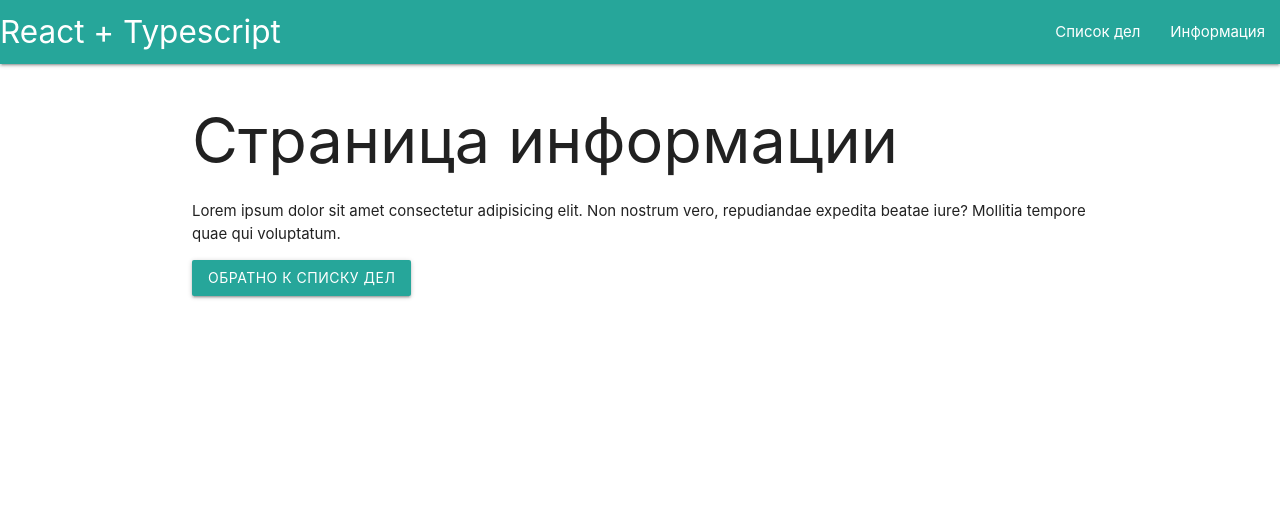
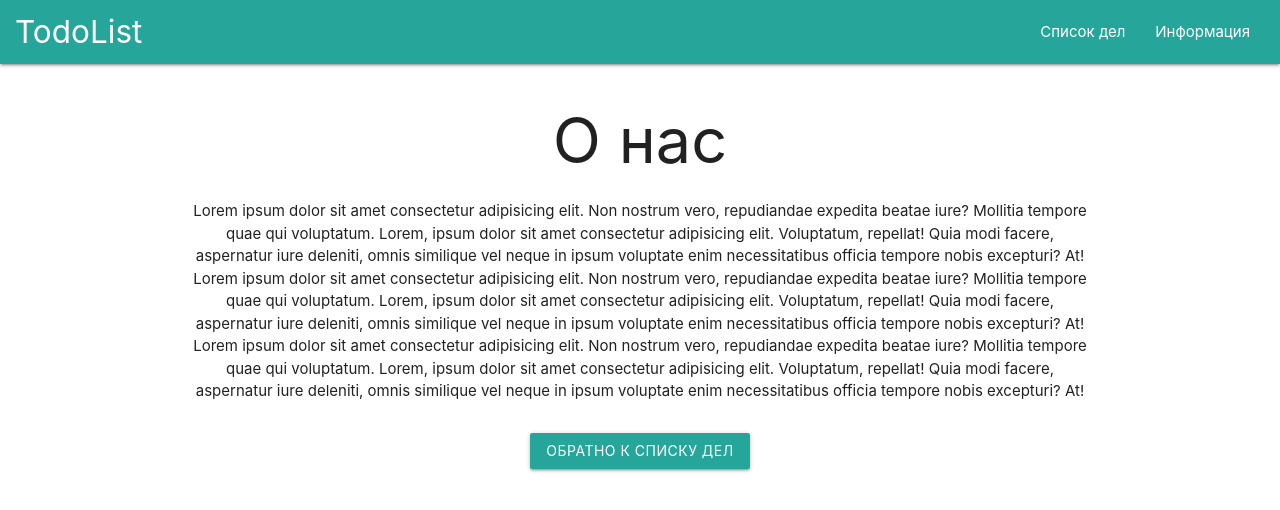
Before and after one commit to jrluka13/TodoList-react-typescript, a React (Create React App) app: page /about in a window 1280 px wide. Shown: the top 510 px of the page. Built offline with nearby package versions, Linux system fonts and the light colour scheme.

Commit message:
add edit function

```diff
--- a/src/components/Navbar.tsx
+++ b/src/components/Navbar.tsx
@@ -3,9 +3,9 @@ import { NavLink } from 'react-router-dom'
 
 export const Navbar: React.FunctionComponent = () => (
   <nav>
-    <div className="nav-wrapper purple teal lighten-1">
+    <div className="nav-wrapper purple teal lighten-1 px1">
       <a href="/" className="brand-logo">
-        React + Typescript
+        TodoList
       </a>
       <ul className="right hide-on-med-and-down">
         <li>
--- a/src/components/TodoList.tsx
+++ b/src/components/TodoList.tsx
@@ -1,36 +1,43 @@
-import React from 'react'
-import { ITodo } from '../interfaces'
+import React from "react";
+import { ITodo } from "../interfaces";
 
 type TodoListProps = {
-  todos: ITodo[]
-  onToggle(id: number): void
-  onRemove: (id: number) => void
-}
+  todos: ITodo[];
+  onToggle(id: number): void;
+  onRemove: (id: number) => void;
+  onEdit: (id: number) => void;
+};
 
 export const TodoList: React.FC<TodoListProps> = ({
   todos,
   onRemove,
-  onToggle
+  onToggle,
+  onEdit,
 }) => {
   if (todos.length === 0) {
-    return <p className="center">Пока дел нет!</p>
+    return <p className="center">Пока дел нет!</p>;
   }
 
   const removeHandler = (event: React.MouseEvent, id: number) => {
-    event.preventDefault()
-    onRemove(id)
-  }
+    event.preventDefault();
+    onRemove(id);
+  };
+
+  const editHandler = (event: React.MouseEvent, id: number) => {
+    event.preventDefault();
+    onEdit(id);
+  };
 
   return (
     <ul>
-      {todos.map(todo => {
-        const classes = ['todo']
+      {todos.map((todo) => {
+        const classes = ["todo"];
         if (todo.completed) {
-          classes.push('completed')
+          classes.push("completed");
         }
 
         return (
-          <li className={classes.join(' ')} key={todo.id}>
+          <li className={classes.join(" ")} key={todo.id}>
             <label>
               <input
                 type="checkbox"
@@ -38,16 +45,24 @@ export const TodoList: React.FC<TodoListProps> = ({
                 onChange={onToggle.bind(null, todo.id)}
               />
               <span>{todo.title}</span>
-              <i
-                className="material-icons red-text"
-                onClick={event => removeHandler(event, todo.id)}
-              >
-                delete
-              </i>
+              <div>
+                <i
+                  className="material-icons yellow-text"
+                  onClick={(event) => editHandler(event,todo.id)}
+                >
+                  edit
+                </i>
+                <i
+                  className="material-icons red-text"
+                  onClick={(event) => removeHandler(event, todo.id)}
+                >
+                  delete
+                </i>
+              </div>
             </label>
           </li>
-        )
+        );
       })}
     </ul>
-  )
-}
+  );
+};
--- a/src/index.css
+++ b/src/index.css
@@ -40,5 +40,6 @@ code {
 }
 
 .todo i {
+  margin-right: 1rem;
   z-index: 2;
 }
--- a/src/pages/AboutPage.tsx
+++ b/src/pages/AboutPage.tsx
@@ -1,19 +1,37 @@
-import React from 'react'
-import { useHistory } from 'react-router-dom'
+import React from "react";
+import { useHistory } from "react-router-dom";
 
 export const AboutPage: React.FC = () => {
-  const history = useHistory()
+  const history = useHistory();
   return (
     <>
-      <h1>Страница информации</h1>
-      <p>
+      <h1 style={{textAlign:'center'}}>О нас</h1>
+      <p style={{textAlign:'center'}}>
         Lorem ipsum dolor sit amet consectetur adipisicing elit. Non nostrum
         vero, repudiandae expedita beatae iure? Mollitia tempore quae qui
-        voluptatum.
+        voluptatum. Lorem, ipsum dolor sit amet consectetur adipisicing elit.
+        Voluptatum, repellat! Quia modi facere, aspernatur iure deleniti, omnis
+        similique vel neque in ipsum voluptate enim necessitatibus officia
+        tempore nobis excepturi? At! Lorem ipsum dolor sit amet consectetur
+        adipisicing elit. Non nostrum vero, repudiandae expedita beatae iure?
+        Mollitia tempore quae qui voluptatum. Lorem, ipsum dolor sit amet
+        consectetur adipisicing elit. Voluptatum, repellat! Quia modi facere,
+        aspernatur iure deleniti, omnis similique vel neque in ipsum voluptate
+        enim necessitatibus officia tempore nobis excepturi? At! Lorem ipsum
+        dolor sit amet consectetur adipisicing elit. Non nostrum vero,
+        repudiandae expedita beatae iure? Mollitia tempore quae qui voluptatum.
+        Lorem, ipsum dolor sit amet consectetur adipisicing elit. Voluptatum,
+        repellat! Quia modi facere, aspernatur iure deleniti, omnis similique
+        vel neque in ipsum voluptate enim necessitatibus officia tempore nobis
+        excepturi? At!
       </p>
-      <button className="btn" onClick={() => history.push('/')}>
-        Обратно к списку дел
-      </button>
+      <div
+        style={{ display: "flex", justifyContent: "center", marginTop: "2rem" }}
+      >
+        <button className="btn" onClick={() => history.push("/")}>
+          Обратно к списку дел
+        </button>
+      </div>
     </>
-  )
-}
+  );
+};
--- a/src/pages/TodosPage.tsx
+++ b/src/pages/TodosPage.tsx
@@ -1,49 +1,66 @@
-import React, { useState, useEffect } from 'react'
-import { TodoForm } from '../components/TodoForm'
-import { TodoList } from '../components/TodoList'
-import { ITodo } from '../interfaces'
+import React, { useState, useEffect } from "react";
+import { TodoForm } from "../components/TodoForm";
+import { TodoList } from "../components/TodoList";
+import { ITodo } from "../interfaces";
 
-declare var confirm: (question: string) => boolean
+declare var confirm: (question: string) => boolean;
+declare var prompt: (text: string) => string;
 
 export const TodosPage: React.FC = () => {
-  const [todos, setTodos] = useState<ITodo[]>([])
+  const [todos, setTodos] = useState<ITodo[]>([]);
 
   useEffect(() => {
-    const saved = JSON.parse(localStorage.getItem('todos') || '[]') as ITodo[]
-    setTodos(saved)
-  }, [])
+    const saved = JSON.parse(localStorage.getItem("todos") || "[]") as ITodo[];
+    setTodos(saved);
+  }, []);
 
   useEffect(() => {
-    localStorage.setItem('todos', JSON.stringify(todos))
-  }, [todos])
+    localStorage.setItem("todos", JSON.stringify(todos));
+  }, [todos]);
 
   const addHandler = (title: string) => {
     const newTodo: ITodo = {
       title: title,
       id: Date.now(),
-      completed: false
-    }
+      completed: false,
+    };
     // setTodos([newTodo, ...todos])
-    setTodos(prev => [newTodo, ...prev])
-  }
+    setTodos((prev) => [newTodo, ...prev]);
+  };
 
   const toggleHandler = (id: number) => {
-    setTodos(prev =>
-      prev.map(todo => {
+    setTodos((prev) =>
+      prev.map((todo) => {
         if (todo.id === id) {
-          todo.completed = !todo.completed
+          todo.completed = !todo.completed;
         }
-        return todo
+        return todo;
       })
-    )
-  }
+    );
+  };
 
   const removeHandler = (id: number) => {
-    const shoudRemove = confirm('Вы уверены, что хотите удалить элемент?')
+    const shoudRemove = confirm("Вы уверены, что хотите удалить элемент?");
     if (shoudRemove) {
-      setTodos(prev => prev.filter(todo => todo.id !== id))
+      setTodos((prev) => prev.filter((todo) => todo.id !== id));
     }
-  }
+  };
+
+  const editHandler = (id: number) => {
+    console.log(todos);
+    let text: string = prompt("Измените текущее задание!");
+
+    setTodos((prev) =>
+      prev.map((todo) => {
+        if (todo.id === id && text !== null) {
+          console.log(1232);
+
+          todo.title = text;
+        }
+        return todo;
+      })
+    );
+  };
 
   return (
     <React.Fragment>
@@ -53,7 +70,8 @@ export const TodosPage: React.FC = () => {
         todos={todos}
         onToggle={toggleHandler}
         onRemove={removeHandler}
+        onEdit={editHandler}
       />
     </React.Fragment>
-  )
-}
+  );
+};
```
